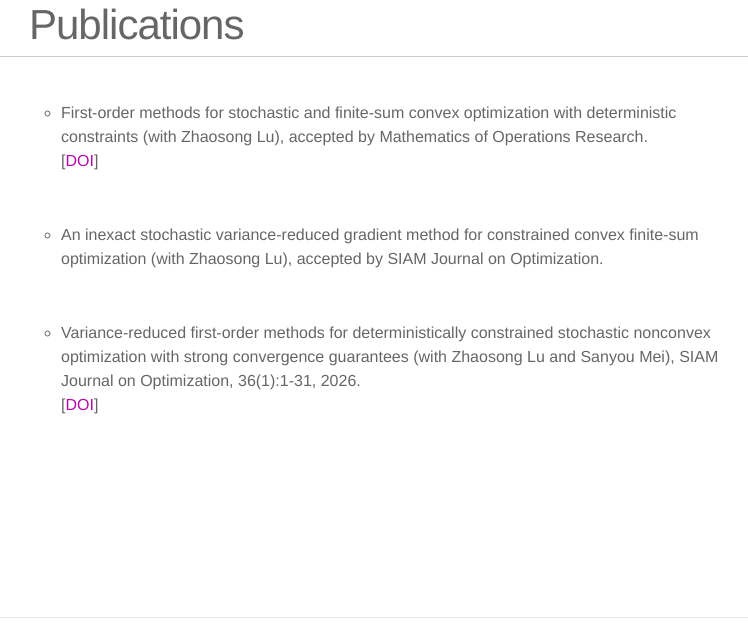
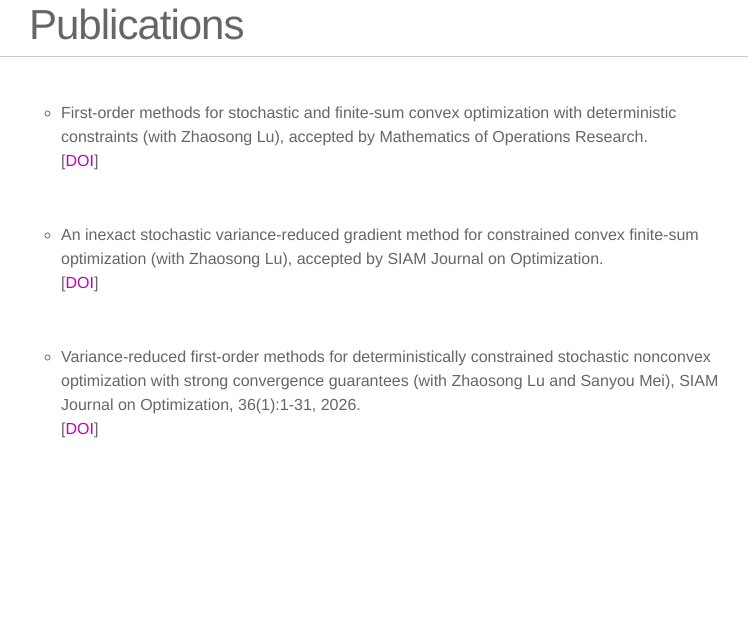
Before and after one commit to yifengxiao1/yifengxiao1.github.io, a plain HTML site: page index.html in a window 1280 px wide. Shown: the part 951-1588 px from the top of the page, without its empty margins (261-1009 px from the left). Drawn offline with nearby package versions, Linux system fonts and the light colour scheme.

Commit message:
Update index.html

```diff
--- a/index.html
+++ b/index.html
@@ -186,9 +186,9 @@
 <ol class="bibliography"><li>
   <div id="2025finitesum">
   <span class="title">An inexact stochastic variance-reduced gradient method for constrained convex finite-sum optimization (with Zhaosong Lu), accepted by SIAM Journal on Optimization.</span>
-          <!-- <span class="links">
+          <span class="links">
             [<a href="https://arxiv.org/pdf/2611.23221" target="_blank">DOI</a>]
-          </span>          -->
+          </span>
   </div>
 </li></ol>
 
```
